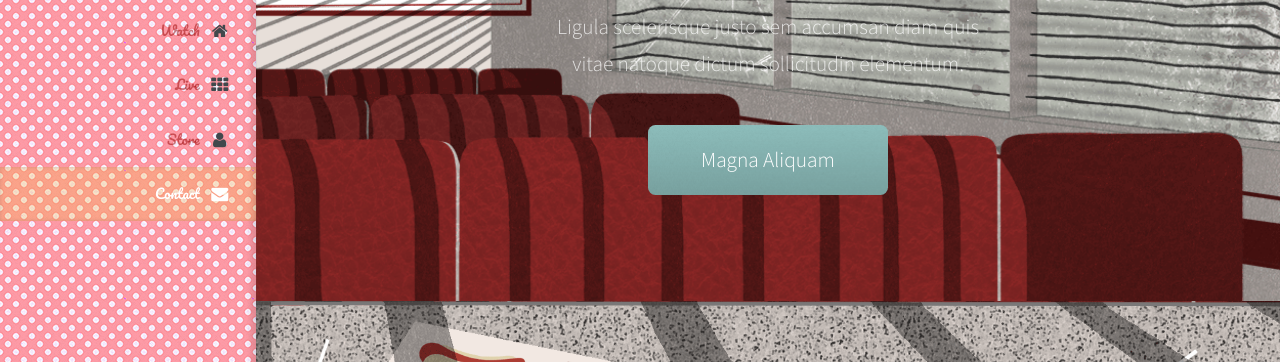
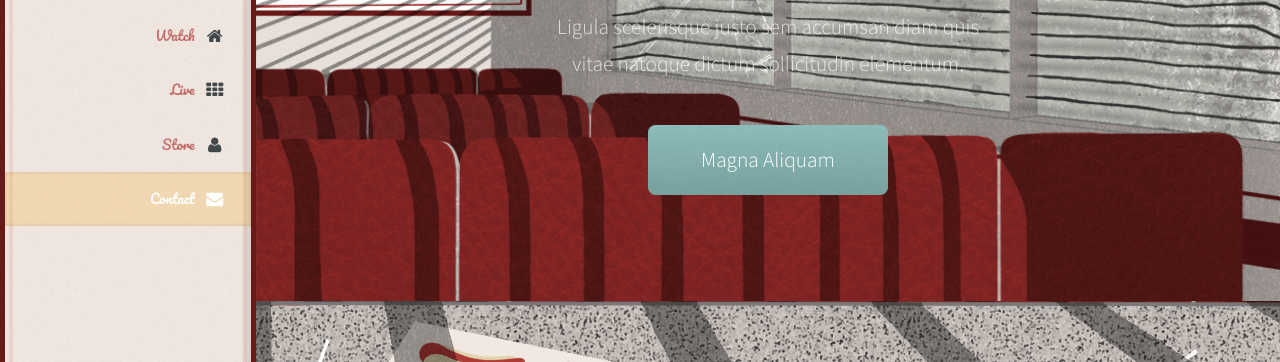
Before and after one commit to graemephilipross/GalleryCircus2016, a website: page index.html in a window 1280 px wide. Shown: the part 248-610 px from the top of the page. Drawn offline with nearby package versions, Linux system fonts and the light colour scheme.

Commit message:
new changes to side menu

```diff
--- a/assets/sass/main.scss
+++ b/assets/sass/main.scss
@@ -473,12 +473,32 @@
 		height: 100%;
 		color: #7c2322;
 
-        background-image: url('../../images/motelSign.png'), url('images/overlay.png'), url('../../images/menubgRed.png');
-        background-repeat: no-repeat, repeat, repeat;
-        background-position: bottom center, left, left;
+		background-color: #f2e8e2;
+        background-image: url('../../images/motelSign.png'), url('images/overlay.png');
+        background-repeat: no-repeat, repeat;
+        background-position: bottom center, left;
 
 		box-shadow: inset -0.25em 0 0.25em 0 rgba(0, 0, 0, 0.1);
 		text-align: right;
+
+		border: 0.25em solid #681a19;
+		box-sizing:border-box;
+
+		&:before {
+			content: " ";
+			position: absolute;
+			z-index: -1;
+			top: 0.2em;
+			left: 0.2em;
+			right: 0.2em;
+			bottom: 0.2em;
+			border: 0.2em solid #a32e2c;
+
+			-webkit-border-radius: 0.2em;
+			-moz-border-radius: 0.2em;
+			border-radius: 0.2em;
+			opacity: 0.1;
+		}
 
 		.top {
 			position: absolute;
@@ -855,9 +875,10 @@
 				z-index: _misc(z-index-base) + 2;
 				width: _size(header);
 
-                background-image: url('images/overlay.png'), url('../../images/menubgRed.png');
-                background-repeat: repeat, repeat;
-                background-position: left, left;
+				background-color: #f2e8e2;
+                background-image: url('images/overlay.png');
+                background-repeat: repeat;
+                background-position: left;
 				box-shadow: inset -0.25em 0 0.25em 0 rgba(0, 0, 0, 0.125);
 
 				.top {
```
Also changed, not shown: assets/css/main.css.
